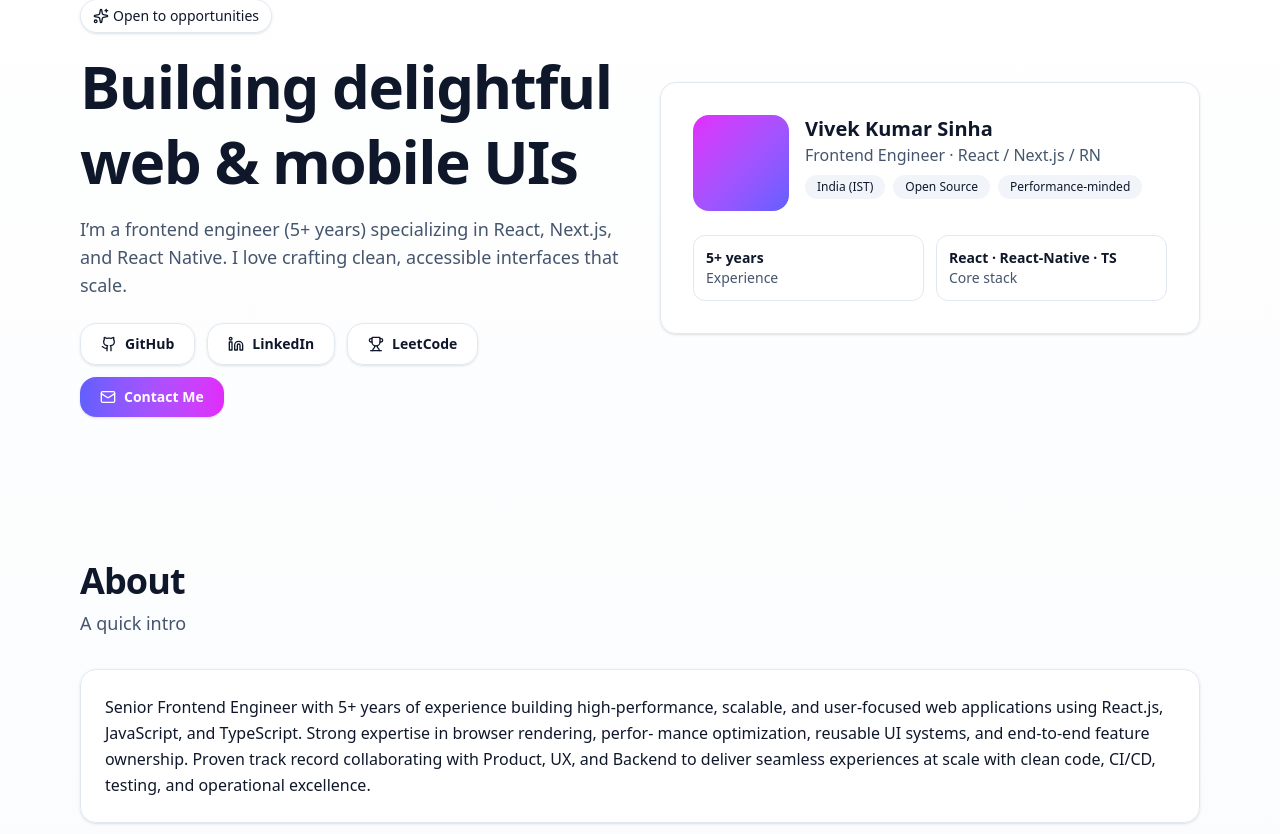
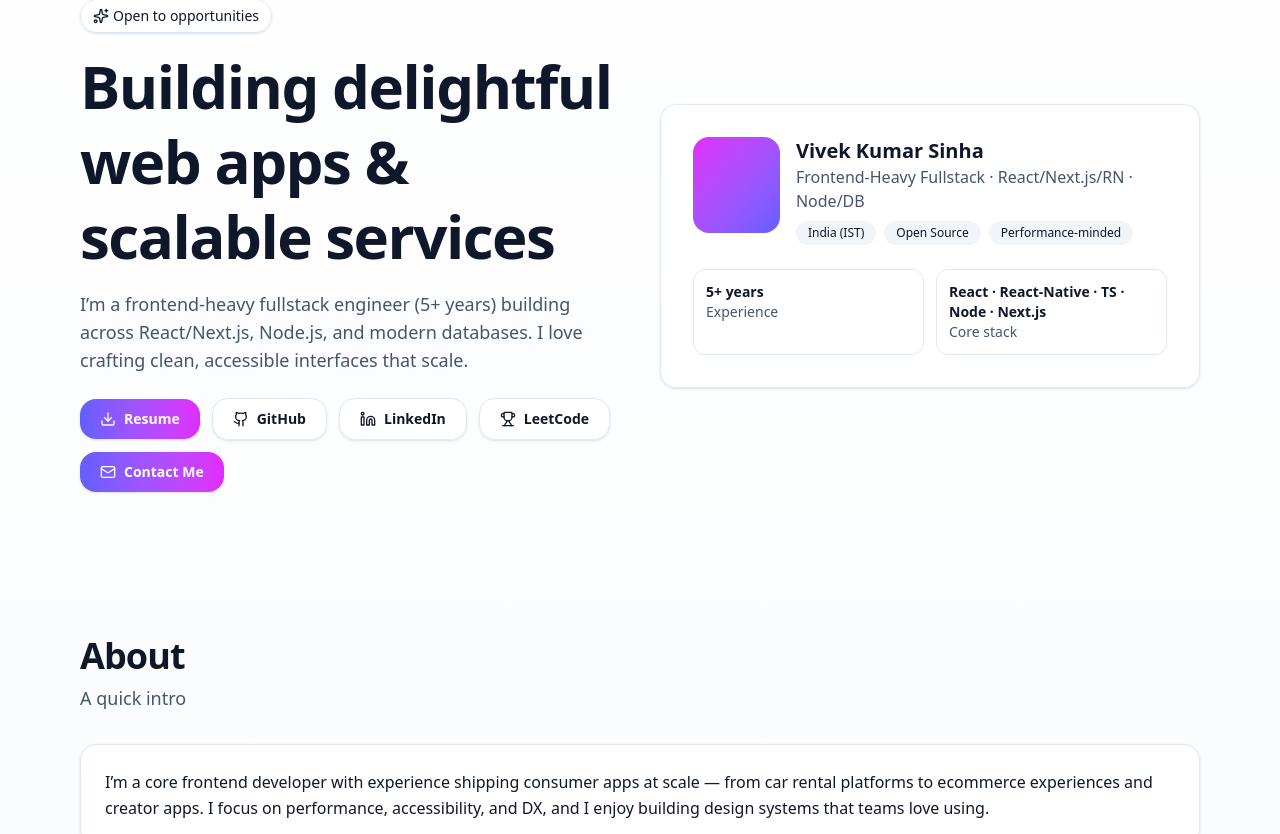
Before and after one commit to sinha97/my-portfolio, a React (Vite) app: page / in a window 1280 px wide. Shown: the part 166-1000 px from the top of the page. Built offline with nearby package versions, Linux system fonts and the light colour scheme.

Commit message:
add some changes

```diff
--- a/src/App.jsx
+++ b/src/App.jsx
@@ -14,9 +14,10 @@ import {
   Moon,
   Laptop,
   Sparkles,
-    Briefcase,
+  Briefcase,
   Calendar,
-  MapPin
+  MapPin,
+  Download,
 } from "lucide-react";
 import "./App.css";
 import { experiences, highlightProjects, navItems } from "./constant";
@@ -89,7 +90,7 @@ function App() {
   // Card with soft glass look
   const Card = ({ children, className = "" }) => (
     <div
-      className={`rounded-2xl border border-slate-200 bg-white/90 backdrop-blur text-slate-900 shadow ${className}`}
+      className={`rounded-2xl border border-slate-200 bg-white/90 backdrop-blur text-slate-900 shadow transform transition-all duration-300 hover:shadow-xl hover:-translate-y-1 ${className}`}
     >
       {children}
     </div>
@@ -162,7 +163,7 @@ function App() {
                 Vivek Kumar Sinha
               </div>
               <div className="text-xs text-slate-600 hidden sm:block">
-                Frontend Engineer · React / RN
+                Frontend-Heavy Fullstack · React/Next.js · Node/DB
               </div>
             </div>
           </a>
@@ -224,14 +225,21 @@ function App() {
                 <Sparkles className="mr-1 size-4" /> Open to opportunities
               </Badge>
               <h1 className="mt-4 text-4xl md:text-6xl font-extrabold tracking-tight leading-tight">
-                Building delightful web & mobile UIs
+                Building delightful web apps & scalable services
               </h1>
               <p className="mt-4 text-base md:text-lg text-slate-600">
-                I’m a frontend engineer (5+ years) specializing in React,
-                Next.js, and React Native. I love crafting clean, accessible
-                interfaces that scale.
+                I’m a frontend-heavy fullstack engineer (5+ years) building
+                across React/Next.js, Node.js, and modern databases. I love
+                crafting clean, accessible interfaces that scale.
               </p>
               <div className="mt-6 flex flex-wrap items-center gap-3">
+                <Button
+                  href="/Vivek_KumarResume.pdf"
+                  download
+                  className="bg-gradient-to-r from-indigo-500 to-fuchsia-500 text-white border-0"
+                >
+                  <Download className="size-4" /> Resume
+                </Button>
                 <Button
                   href={`https://github.com/${GITHUB_USERNAME}`}
                   target="_blank"
@@ -276,7 +284,7 @@ function App() {
                   <div>
                     <h3 className="text-xl font-bold">Vivek Kumar Sinha</h3>
                     <p className="text-slate-600">
-                      Frontend Engineer · React / Next.js / RN
+                      Frontend-Heavy Fullstack · React/Next.js/RN · Node/DB
                     </p>
                     <div className="mt-2 flex flex-wrap gap-2 text-xs">
                       <Chip>India (IST)</Chip>
@@ -292,7 +300,7 @@ function App() {
                   </div>
                   <div className="rounded-xl border border-slate-200 p-3">
                     <div className="font-semibold">
-                      React · React-Native · TS
+                      React · React-Native · TS · Node · Next.js
                     </div>
                     <div className="text-slate-600">Core stack</div>
                   </div>
@@ -308,14 +316,10 @@ function App() {
         <Card>
           <CardBody>
             <p className="text-base leading-relaxed">
-              Senior Frontend Engineer with 5+ years of experience building
-              high-performance, scalable, and user-focused web applications
-              using React.js, JavaScript, and TypeScript. Strong expertise in
-              browser rendering, perfor- mance optimization, reusable UI
-              systems, and end-to-end feature ownership. Proven track record
-              collaborating with Product, UX, and Backend to deliver seamless
-              experiences at scale with clean code, CI/CD, testing, and
-              operational excellence.
+              I’m a core frontend developer with experience shipping consumer
+              apps at scale — from car rental platforms to ecommerce experiences
+              and creator apps. I focus on performance, accessibility, and DX,
+              and I enjoy building design systems that teams love using.
             </p>
           </CardBody>
         </Card>
@@ -489,7 +493,7 @@ function App() {
       </Section>
 
       {/* Contact */}
-      <Section id="contact" title="Contact" subtitle="Let’s collaborate">
+      {/* <Section id="contact" title="Contact" subtitle="Let’s collaborate">
         <div className="grid gap-6 md:grid-cols-3">
           <Card>
             <CardBody>
@@ -558,7 +562,7 @@ function App() {
             </CardBody>
           </Card>
         </div>
-      </Section>
+      </Section> */}
 
       {/* Footer */}
       <footer className="border-t border-slate-200">
--- a/src/components/section.jsx
+++ b/src/components/section.jsx
@@ -2,7 +2,7 @@ import React from "react";
 import { motion } from "framer-motion";
 
 export const Section = ({ id, title, subtitle, children }) => (
-  <section id={id} className="scroll-mt-20 py-18 md:py-12">
+  <section id={id} className="scroll-mt-10 py-6 md:py-12">
     <div className="mx-auto max-w-6xl px-4">
       <motion.h2
         initial={{ opacity: 0, y: 16 }}
```
Also changed, not shown: 1 other file (tests, documents, lock files or other folders).
